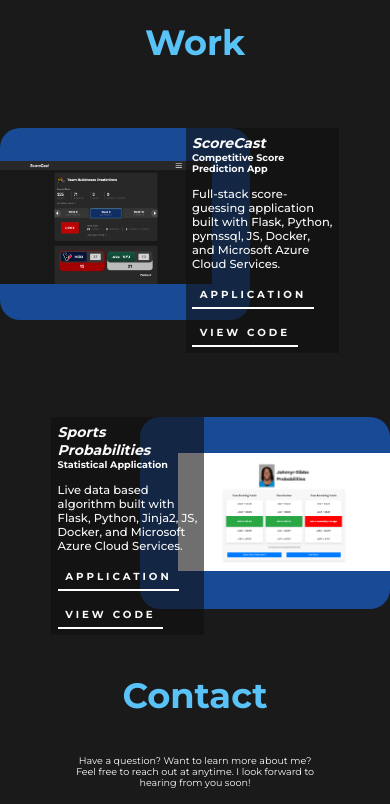
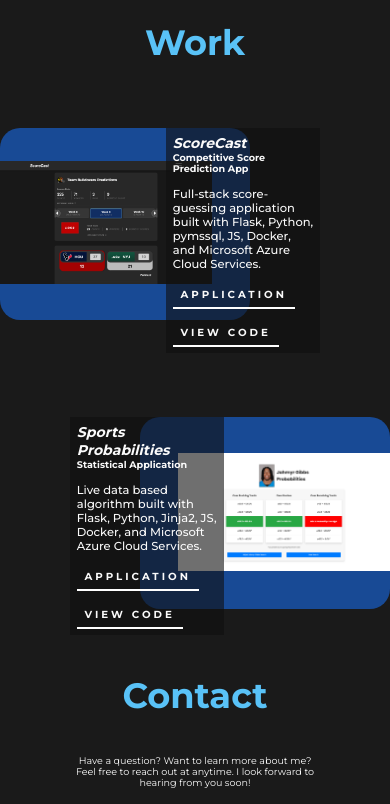
Before and after one commit to astewart98/portfolio, a plain HTML site: page index.html in a window 390 px wide. Shown: the part 900-1704 px from the top of the page. Drawn offline with Linux system fonts and the light colour scheme.

```diff
--- a/static/style.css
+++ b/static/style.css
@@ -959,7 +959,7 @@
 
 @media (max-width: 500px) {
   .project-left .project-info {
-    left: -10rem;
+    left: -13rem;
     margin-right: -2rem;
   }
 }
@@ -988,7 +988,7 @@
 
 @media (max-width: 500px) {
   .project-right .project-info {
-    right: -10rem;
+    right: -13rem;
     margin-left: -2rem;
   }
 }
```
